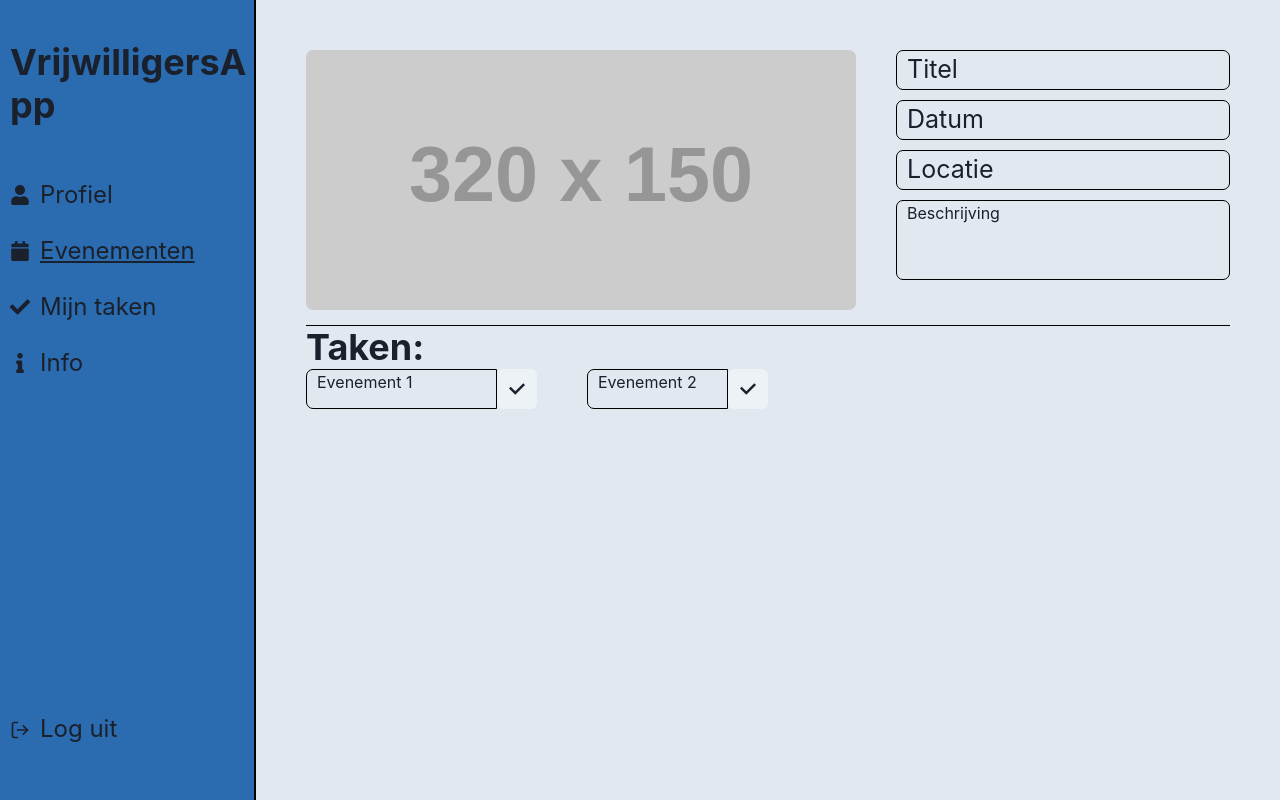
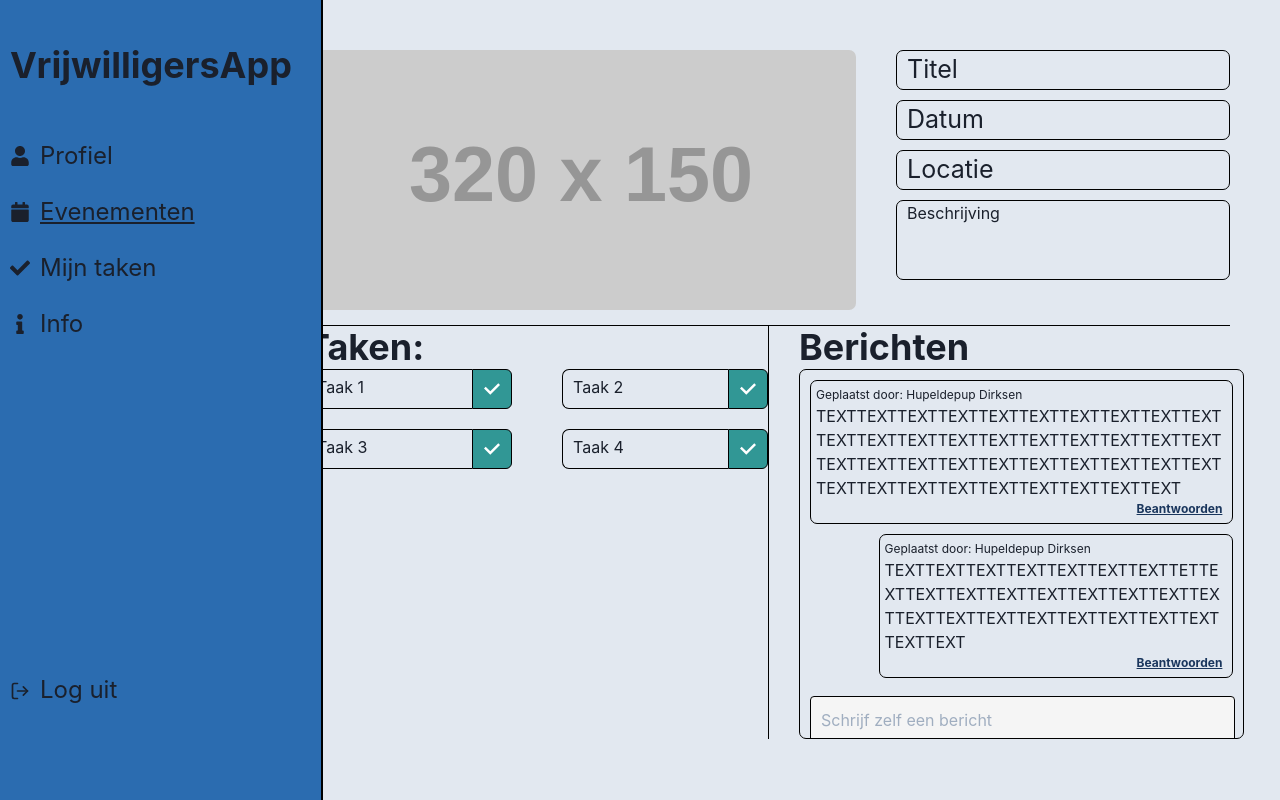
Before and after one commit to roel-vereycken/vrijwilligersApp-fe, a Next.js app: page /evenement/1 in a window 1280 px wide. Built offline with nearby package versions, Linux system fonts and the light colour scheme.

Commit message:
berichten fix

```diff
--- a/components/Navbar.jsx
+++ b/components/Navbar.jsx
@@ -15,8 +15,8 @@ import { FiLogOut } from "react-icons/fi"
 function Navbar( {page} ) {
     console.log(page)
     return (
-        <nav>
-           <Box bg="blue.600" pt="10%" width="100%" height="100vh" borderRight="2px solid black">
+        <nav id="navBar">
+           <Box bg="blue.600" pt="10%" width="110%" height="100vh" borderRight="2px solid black">
             <Heading
             marginTop="15px"
             marginLeft="10px"
--- /dev/null
+++ b/components/TaakKnop.jsx
@@ -0,0 +1,37 @@
+import React from 'react'
+import {
+    Box,
+    Flex,
+    IconButton,
+    Text,
+  } from "@chakra-ui/react";
+import { CheckIcon } from "@chakra-ui/icons";
+
+function TaakKnop( {text} ) {
+    return (
+        <div>
+            <Box>
+                  <Flex>
+                    <Text
+                      paddingTop="5px"
+                      border="1px solid black"
+                      borderLeftRadius="7"
+                      borderRight="none"
+                      paddingX="10px"
+                      width="200px"
+                    >
+                      {text}
+                    </Text>
+                    <IconButton
+                      borderLeftRadius="none"
+                      border="1px solid black"
+                      colorScheme="teal"
+                      icon={<CheckIcon />}
+                    ></IconButton>
+                  </Flex>
+                </Box>
+        </div>
+    )
+}
+
+export default TaakKnop
--- a/pages/evenement/[id].js
+++ b/pages/evenement/[id].js
@@ -1,16 +1,17 @@
 import React from "react";
 import {
   Box,
-  Checkbox,
+  Button,
   Flex,
   Heading,
-  IconButton,
   Image,
+  Input,
   SimpleGrid,
   Text,
+  Textarea,
 } from "@chakra-ui/react";
 import Navbar from "../../components/Navbar";
-import { CheckIcon } from "@chakra-ui/icons";
+import TaakKnop from "../../components/TaakKnop";
 
 export default function evenementDetail() {
   return (
@@ -19,7 +20,7 @@ export default function evenementDetail() {
         <Box width="20%">
           <Navbar />
         </Box>
-        <Box width="80%" bgColor="gray.200" paddingTop="50px">
+        <Box width="80%" bgColor="gray.200" paddingTop="50px" minHeight="100vh">
           <Box
             marginX="50px"
             borderBottom="1px solid black"
@@ -75,37 +76,93 @@ export default function evenementDetail() {
               </Box>
             </Flex>
           </Box>
-          <Box paddingLeft="50px" width="50%">
-            <Heading>Taken: </Heading>
-            <SimpleGrid columns={2}>
-              <Box>
-                <Flex>
+          <Flex>
+            <Box paddingLeft="50px" width="50%">
+              <Heading>Taken: </Heading>
+              <SimpleGrid columns={2} spacingX="50px" spacingY="20px">
+                <TaakKnop text="Taak 1" />
+                <TaakKnop text="Taak 2" />
+                <TaakKnop text="Taak 3" />
+                <TaakKnop text="Taak 4" />
+              </SimpleGrid>
+            </Box>
+            <Box borderLeft="1px solid black" width="50%">
+              <Heading pl="30px">Berichten</Heading>
+              <Box
+                border="1px solid black"
+                borderRadius="7"
+                width="87%"
+                height="370px"
+                overflowY="auto"
+                marginLeft="30px"
+              >
+                <Box
+                  margin="10px"
+                  border="1px solid black"
+                  borderRadius="7"
+                  padding="5px"
+                >
+                  <Text fontSize="12px">
+                    Geplaatst door: Hupeldepup Dirksen
+                  </Text>
+                  <Text>
+                    TEXTTEXTTEXTTEXTTEXTTEXTTEXTTEXTTEXTTEXTTEXTTEXTTEXTTEXTTEXTTEXTTEXTTEXTTEXTTEXTTEXTTEXTTEXTTEXTTEXTTEXTTEXTTEXTTEXTTEXTTEXTTEXTTEXTTEXTTEXTTEXTTEXTTEXTTEXT
+                  </Text>
                   <Text
-                    border="1px solid black"
-                    borderLeftRadius="7"
-                    paddingX="10px"
-                    width="200px"
+                    marginLeft="auto"
+                    width="90px"
+                    fontSize="12px"
+                    color="blue.900"
+                    textDecoration="underline"
+                    fontWeight="bold"
                   >
-                    Evenement 1{" "}
+                    Beantwoorden
                   </Text>
-                  <IconButton icon={<CheckIcon />}></IconButton>
-                </Flex>
+                </Box>
+                <Box
+                  margin="10px"
+                  marginLeft="auto"
+                  border="1px solid black"
+                  borderRadius="7"
+                  padding="5px"
+                  width="80%"
+                >
+                  <Text fontSize="12px">
+                    Geplaatst door: Hupeldepup Dirksen
+                  </Text>
+                  <Text>
+                    TEXTTEXTTEXTTEXTTEXTTEXTTEXTTETTEXTTEXTTEXTTEXTTEXTTEXTTEXTTEXTTEXTTEXTTEXTTEXTTEXTTEXTTEXTTEXTTEXTTEXTTEXT
+                  </Text>
+                  <Text
+                    marginLeft="auto"
+                    width="90px"
+                    fontSize="12px"
+                    color="blue.900"
+                    textDecoration="underline"
+                    fontWeight="bold"
+                  >
+                    Beantwoorden
+                  </Text>
+                </Box>
+                <Box>
+                  <Textarea
+                    id="berichtInput"
+                    placeholder="Schrijf zelf een bericht"
+                  />
+                  <Button
+                    marginLeft="auto"
+                    marginRight="10px"
+                    colorScheme="teal"
+                    marginBottom="10px"
+                    width="90px"
+                    display="block"
+                  >
+                    Verzend
+                  </Button>
+                </Box>
               </Box>
-              <Box paddingLeft="50px">
-                <Flex>
-                  <Text
-                    border="1px solid black"
-                    borderLeftRadius="7"
-                    paddingX="10px"
-                    width="200px"
-                  >
-                    Evenement 2{" "}
-                  </Text>
-                  <IconButton icon={<CheckIcon />}></IconButton>
-                </Flex>
-              </Box>
-            </SimpleGrid>
-          </Box>
+            </Box>
+          </Flex>
         </Box>
       </Flex>
     </div>
--- a/pages/index.js
+++ b/pages/index.js
@@ -13,7 +13,7 @@ export default function Home({ data }) {
         <Box width="20%">
           <Navbar />
         </Box>
-        <Box bgColor="gray.200" width="80%">
+        <Box bgColor="gray.200" width="80%" minHeight="100vh">
           <Searchbar data={data} />
           <EvenementenGrid data={data} />
         </Box>
--- a/pages/mijn-taken.js
+++ b/pages/mijn-taken.js
@@ -10,25 +10,28 @@ export default function mijnTaken() {
         <Box width="20%">
           <Navbar page="taken" />
         </Box>
-        <Box width="80%" bgColor="gray.200">
+        <Box width="80%" bgColor="gray.200" minHeight="100vh">
           <Searchbar data={[]} />
           <Box width="100%" paddingX="45px">
             <table>
               <tr>
                 <th>Evenement</th>
                 <th>Taak</th>
+                <th>Categorie</th>
                 <th>Datum</th>
                 <th>Berichten</th>
               </tr>
               <tr>
                 <td>Jaarmarkt</td>
                 <td>Afwassen</td>
+                <td>Markt</td>
                 <td>18/05/2021</td>
                 <td>0</td>
               </tr>
               <tr>
                 <td>Jaarmarkt</td>
                 <td>Afwassen</td>
+                <td>Markt</td>
                 <td>18/05/2021</td>
                 <td>2</td>
               </tr>
--- a/pages/profiel.js
+++ b/pages/profiel.js
@@ -11,7 +11,7 @@ export default function profiel() {
         <Box width="20%">
           <Navbar page="profiel" />
         </Box>
-        <Box bgColor="gray.200" width="80%">
+        <Box bgColor="gray.200" width="80%" minHeight="100vh">
           <Flex>
             <Box width="50%">
               <ProfileForm />
--- a/styles/globals.css
+++ b/styles/globals.css
@@ -15,6 +15,25 @@
   outline: none;
 }
 
+#navBar {
+  position: fixed;
+}
+
+#berichtInput {
+  background-color: whitesmoke;
+  width: 96%;
+  height: 35px;
+  padding: 12px 10px;
+  margin: 8px;
+  margin-left: 10px;
+  border: 1px solid black;
+  border-radius: 4px;
+  box-sizing: border-box;
+  outline: none;
+  overflow-wrap: break-word;
+  word-break: break-word;
+}
+
 #wachtwoordLink {
   text-decoration: blue underline;
   color: blue;
```
